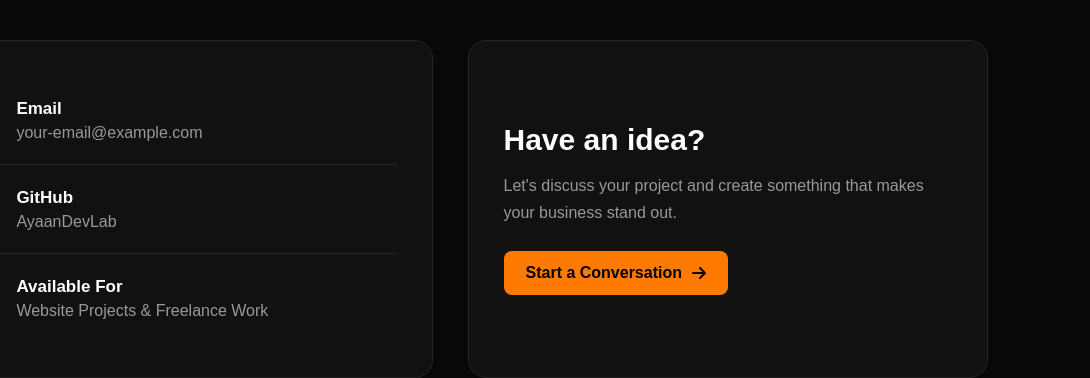
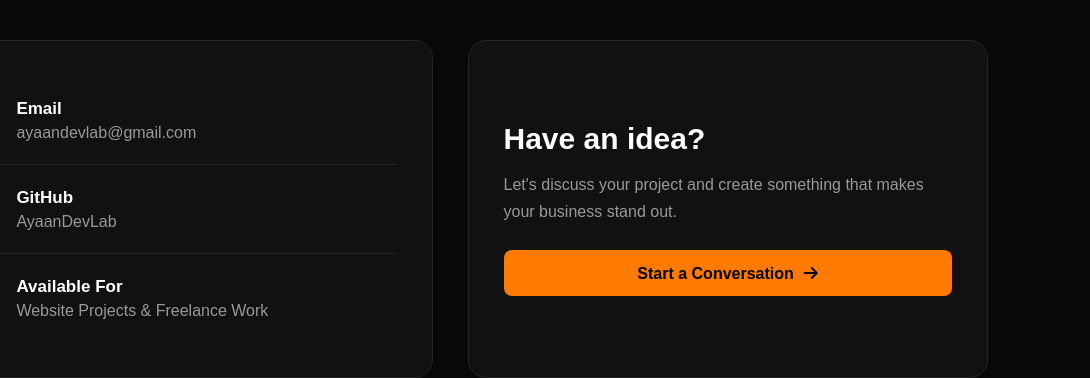
Before and after one commit to AyaanDevLab/Ayaan_Portfolio, a plain HTML site: page index.html in a window 1280 px wide. Shown: the part 4789-5167 px from the top of the page, 190-1280 px from the left. Drawn offline with Linux system fonts and the light colour scheme.

Commit message:
Improve contact section

```diff
--- a/index.html
+++ b/index.html
@@ -621,8 +621,8 @@
                 <div class="contact-item">
                     <i class="fas fa-envelope"></i>
                     <div>
-                        <h3>Email</h3>
-                        <p>your-email@example.com</p>
+                          <h3>Email</h3>
+                          <p>ayaandevlab@gmail.com</p>
                     </div>
                 </div>
 
@@ -653,9 +653,10 @@
                     that makes your business stand out.
                 </p>
 
-                <a href="mailto:your-email@example.com" class="contact-btn">
-                    Start a Conversation
-                    <i class="fas fa-arrow-right"></i>
+                <a href="mailto:ayaandevlab@gmail.com" class="contact-btn">
+                 <span>Start a Conversation</span>
+                  <i class="fas fa-arrow-right"></i>
+                </a>
                 </a>
 
             </div>
--- a/style.css
+++ b/style.css
@@ -1718,14 +1718,23 @@ a {
     align-items: center;
     justify-content: center;
     gap: 10px;
-    width: fit-content;
+
+    width: auto;
+    max-width: 100%;
+    min-height: 46px;
+
     padding: 13px 22px;
+    box-sizing: border-box;
+
     background: #ff7a00;
     color: #000;
     border-radius: 8px;
     text-decoration: none;
     font-weight: 700;
-    transition: 0.3s ease;
+    line-height: 1.2;
+    white-space: nowrap;
+
+    transition: transform 0.3s ease, background 0.3s ease;
 }
 
 .contact-btn:hover {
@@ -1734,11 +1743,21 @@ a {
 }
 
 .contact-btn i {
-    transition: 0.3s ease;
+    flex-shrink: 0;
+    transition: transform 0.3s ease;
 }
 
 .contact-btn:hover i {
     transform: translateX(4px);
+}
+
+/* Phones */
+@media (max-width: 480px) {
+    .contact-btn {
+        width: 100%;
+        max-width: 100%;
+        padding: 13px 18px;
+    }
 }
 
 
```
